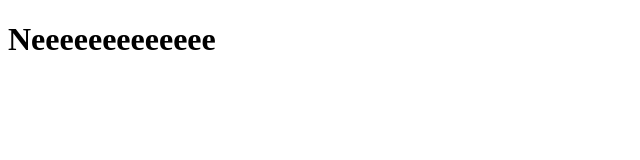
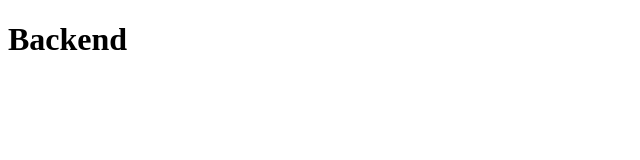
Before and after one commit to HenriqueRosaFischborn/TCCprototipo, a plain HTML site: page index.html in a window 1280 px wide. Shown: the whole page, without its empty margins (0-640 px from the left). Drawn offline with Linux system fonts and the light colour scheme.

Commit message:
Index mudado pra backend

```diff
--- a/index.html
+++ b/index.html
@@ -6,6 +6,6 @@
     <title>Document</title>
 </head>
 <body>
-    <h1>Neeeeeeeeeeeee</h1>
+    <h1>Backend</h1>
 </body>
 </html>
```
